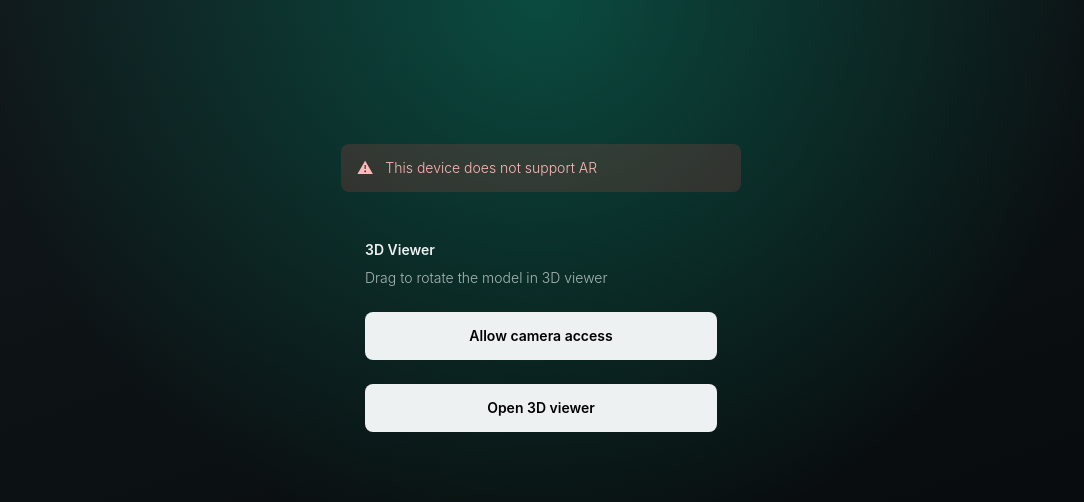
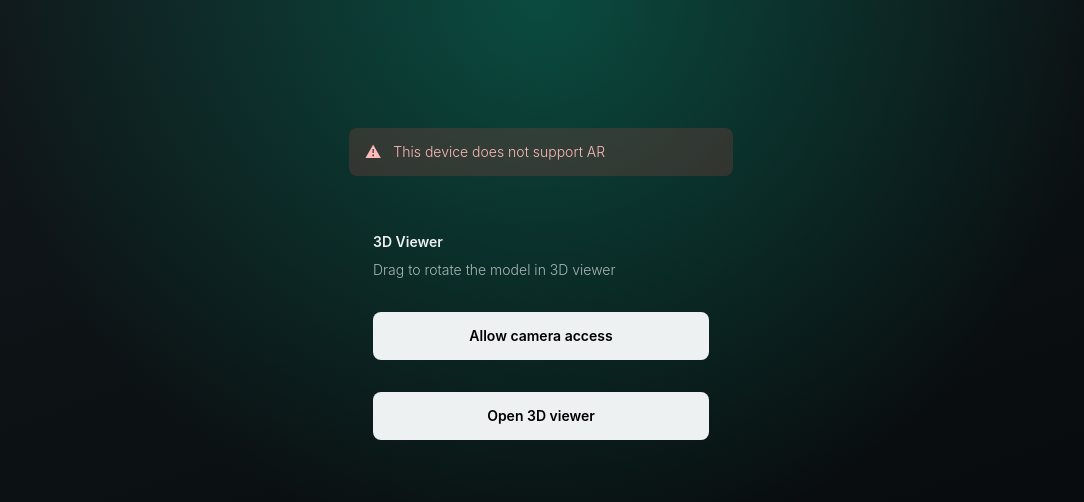
Before and after one commit to khrtkn/emokai-web, a Next.js app: page /en/ar in a window 1280 px wide. Shown: the top 502 px of the page, without its empty margins (99-1183 px from the left). Built offline with nearby package versions, Linux system fonts and the light colour scheme; no server answers.

Commit message:
fix(src-app): stabilize simplified generation flow

```diff
--- a/src/app/[locale]/ar/page.tsx
+++ b/src/app/[locale]/ar/page.tsx
@@ -4,7 +4,7 @@ import { ScreenBackground } from "@/components/ui";
 export default function ARPage() {
   return (
     <ScreenBackground>
-      <main className="mx-auto flex min-h-screen w-full max-w-md flex-col px-4 py-6 sm:px-6">
+      <main className="mx-auto flex min-h-screen w-full max-w-md flex-col px-6 py-8 sm:px-8">
         <ARLauncher />
       </main>
     </ScreenBackground>
--- a/src/app/[locale]/ar/session/page.tsx
+++ b/src/app/[locale]/ar/session/page.tsx
@@ -240,8 +240,8 @@ export default function ARSessionPage({ searchParams }: ARSessionPageProps) {
 
   return (
     <ScreenBackground>
-      <main className="mx-auto flex min-h-screen w-full max-w-md flex-col px-4 py-6 sm:px-6">
-        <div className="flex-1 space-y-6">
+      <main className="mx-auto flex min-h-screen w-full max-w-md flex-col px-6 py-8 sm:px-8">
+        <div className="flex-1 space-y-8">
           <InstructionBanner tone={viewerError ? "error" : "default"}>{bannerMessage}</InstructionBanner>
           {viewerContent}
         <div className="space-y-3 pt-2">
--- a/src/app/[locale]/emokai/step/[id]/page.tsx
+++ b/src/app/[locale]/emokai/step/[id]/page.tsx
@@ -2259,7 +2259,7 @@ useEffect(() => {
           message={generationMessage}
           mode="overlay"
         />
-        <section className={`${panelClass} space-y-6 pb-4`}>
+        <section className={`${panelClass} space-y-8 pb-4`}>
           <h2 className="text-base font-semibold text-textPrimary">
             {isJa ? '出会ったエモカイ' : 'Meet your Emokai'}
           </h2>
@@ -2376,7 +2376,7 @@ useEffect(() => {
             ? '素材を整理しています…'
             : 'Finalising the materials…';
       return (
-        <section className={`${panelClass} space-y-6 text-center`}>
+        <section className={`${panelClass} space-y-8 text-center`}>
           <div className="flex flex-col items-center space-y-3">
             <img
               src="/loading/creation-loop.gif"
@@ -2916,8 +2916,8 @@ useEffect(() => {
 
   return (
     <ScreenBackground>
-      <main className="mx-auto flex min-h-screen w-full max-w-md flex-col px-4 py-6 sm:px-6">
-        <div className="flex-1 space-y-6 overflow-y-auto">{content}</div>
+      <main className="mx-auto flex min-h-screen w-full max-w-md flex-col px-6 py-8 sm:px-8">
+        <div className="flex-1 space-y-8 overflow-y-auto">{content}</div>
       </main>
     </ScreenBackground>
   );
--- a/src/app/[locale]/gallery/page.tsx
+++ b/src/app/[locale]/gallery/page.tsx
@@ -23,7 +23,7 @@ export default async function GalleryPage({ params }: { params: { locale: string
 
   return (
     <ScreenBackground className="h-screen">
-      <main className="relative h-screen w-full">
+      <main className="relative h-screen w-full px-6 py-8 sm:px-8">
         <GalleryPublicView locale={locale} items={cards} />
       </main>
     </ScreenBackground>
--- a/src/components/ar-launcher.tsx
+++ b/src/components/ar-launcher.tsx
@@ -230,9 +230,9 @@ export function ARLauncher() {
   return (
     <div className="flex min-h-full flex-col">
       <Header title="EMOKAI" hideTitle />
-      <div className="mt-6 flex-1 space-y-6">
+      <div className="mt-6 flex-1 space-y-8">
         <InstructionBanner tone={error ? "error" : "default"}>{statusMessage}</InstructionBanner>
-        <div className={`${panelClass} space-y-6`}>
+        <div className={`${panelClass} space-y-8`}>
           <div className="space-y-2 text-sm text-textSecondary">
             <p className="text-textPrimary font-semibold">
               {viewerMode === "ar" ? t("session.title") : t("session.fallbackTitle")}
--- a/src/components/gallery-view.tsx
+++ b/src/components/gallery-view.tsx
@@ -146,9 +146,9 @@ export function GalleryView() {
         action={{ type: "button", label: t("back"), onClick: () => router.back() }}
       />
       <Divider />
-      <div className="mt-6 flex-1 space-y-6">
+      <div className="mt-6 flex-1 space-y-8">
         <InstructionBanner tone="default">{t("instruction")}</InstructionBanner>
-        <div className={`${panelClass} space-y-6 px-5 py-6 sm:px-6`}>
+        <div className={`${panelClass} space-y-8 px-5 py-6 sm:px-6`}>
           {visibleItems.length === 0 ? (
             <MessageBlock title={t("emptyTitle")} body={<p>{t("emptyBody")}</p>} />
           ) : (
--- a/src/components/ui/button.tsx
+++ b/src/components/ui/button.tsx
@@ -25,7 +25,7 @@ export const Button = forwardRef<HTMLButtonElement, ButtonProps>(
     <button
       ref={ref}
       className={clsx(
-        "inline-flex min-h-[48px] items-center justify-center rounded-lg px-4 py-2 text-sm font-semibold transition focus:outline-none focus-visible:ring-2 focus-visible:ring-accent/60 disabled:cursor-not-allowed disabled:opacity-50",
+        "inline-flex min-h-[48px] items-center justify-center rounded-2xl px-5 py-2 text-sm font-semibold transition focus:outline-none focus-visible:ring-2 focus-visible:ring-accent/60 disabled:cursor-not-allowed disabled:opacity-50",
         variant === "primary"
           ? "bg-accent text-black hover:opacity-90"
           : "border border-divider bg-transparent text-textSecondary hover:border-accent",
--- a/src/components/ui/header.tsx
+++ b/src/components/ui/header.tsx
@@ -46,7 +46,7 @@ function HeaderActionButton({ action }: { action: HeaderAction }) {
 
 export function Header({ title, leading, action, hideTitle = false }: HeaderProps) {
   return (
-    <header className="relative flex h-[96px] items-center justify-center px-4 py-6 sm:px-6">
+    <header className="relative flex h-[72px] items-center justify-center px-6 py-6 sm:px-8">
       <div className="flex items-center gap-3">
         {leading}
         <h1 className={hideTitle ? 'heading-prosty sr-only' : 'heading-prosty'}>{title}</h1>
```
